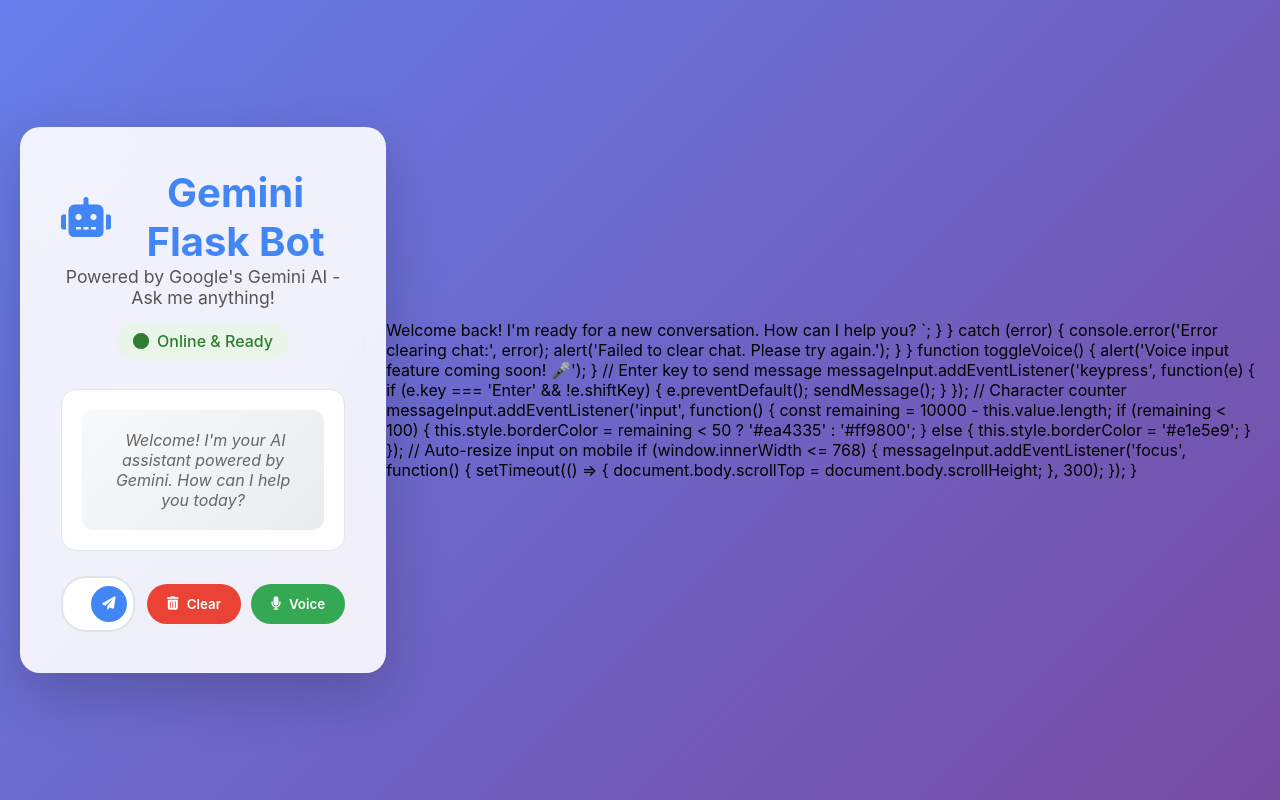
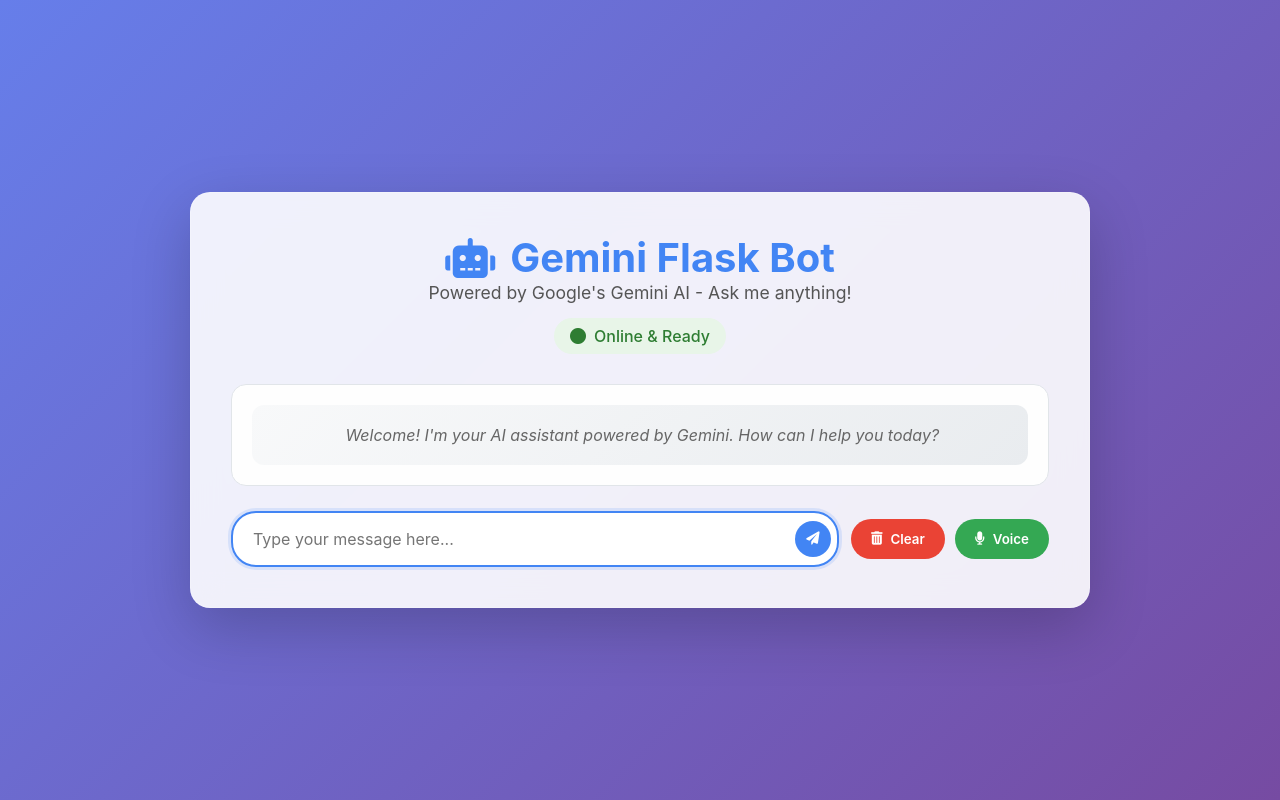
Before and after one commit to thevansh513/Mini, a Flask app: page / in a window 1280 px wide. Run offline with Flask 3, Linux system fonts and the light colour scheme.

Commit message:
Update index.html

```diff
--- a/templates/index.html
+++ b/templates/index.html
@@ -129,109 +129,79 @@
         </div>
     </div>
 </div>
-</body>
-</htmlssageInput');
+
+<script>
+const chatContainer = document.getElementById('chatContainer');
+const messageInput = document.getElementById('messageInput');
 const sendBtn = document.getElementById('sendBtn');
 const typingIndicator = document.getElementById('typingIndicator');
 
 // Auto-focus input
 messageInput.focus();
 
+// Add a message to chat
 function addMessage(message, isUser = false, timestamp = null) {
     const messageDiv = document.createElement('div');
     messageDiv.className = 'message';
-
     const bubbleDiv = document.createElement('div');
     bubbleDiv.className = `message-bubble ${isUser ? 'user-message' : 'bot-message'}`;
-
-            // Use textContent to prevent XSS
     bubbleDiv.textContent = message;
-
-            // Add timestamp
     if (timestamp || !isUser) {
         const timeDiv = document.createElement('div');
         timeDiv.className = 'message-time';
         timeDiv.textContent = timestamp || new Date().toLocaleTimeString();
         bubbleDiv.appendChild(timeDiv);
     }
-
     messageDiv.appendChild(bubbleDiv);
     chatContainer.appendChild(messageDiv);
 
-            // Remove welcome message if it exists
+    // Remove welcome message if present
     const welcomeMsg = chatContainer.querySelector('.welcome-message');
-            if (welcomeMsg && !isUser) {
-                welcomeMsg.remove();
-            }
+    if (welcomeMsg && !isUser) welcomeMsg.remove();
 
     scrollToBottom();
 }
 
-        function showTyping() {
-            typingIndicator.style.display = 'flex';
-            scrollToBottom();
-        }
+// Show typing indicator
+function showTyping() { typingIndicator.style.display = 'flex'; scrollToBottom(); }
+function hideTyping() { typingIndicator.style.display = 'none'; }
+function scrollToBottom() { chatContainer.scrollTop = chatContainer.scrollHeight; }
 
-        function hideTyping() {
-            typingIndicator.style.display = 'none';
-        }
-
-        function scrollToBottom() {
-            chatContainer.scrollTop = chatContainer.scrollHeight;
-        }
-
+// Toggle send button & input loading state
 function setLoading(loading) {
     sendBtn.disabled = loading;
     messageInput.disabled = loading;
-
-            if (loading) {
-                sendBtn.innerHTML = '<i class="fas fa-spinner fa-spin"></i>';
-                showTyping();
-            } else {
-                sendBtn.innerHTML = '<i class="fas fa-paper-plane"></i>';
-                hideTyping();
-            }
+    sendBtn.innerHTML = loading
+        ? '<i class="fas fa-spinner fa-spin"></i>'
+        : '<i class="fas fa-paper-plane"></i>';
+    loading ? showTyping() : hideTyping();
 }
 
+// Send user message to server
 async function sendMessage() {
     const message = messageInput.value.trim();
     if (!message || sendBtn.disabled) return;
-
-            // Add user message
     addMessage(message, true);
     messageInput.value = '';
     setLoading(true);
-
     try {
         const response = await fetch('/chat', {
             method: 'POST',
-                    headers: {
-                        'Content-Type': 'application/json',
-                    },
-                    body: JSON.stringify({ message: message })
+            headers: { 'Content-Type': 'application/json' },
+            body: JSON.stringify({ message })
         });
-
         const data = await response.json();
-
-                if (data.success) {
-                    addMessage(data.response);
-                } else {
-                    addMessage('❌ Error: ' + (data.error || 'Unknown error occurred'));
-                }
+        if (data.success) addMessage(data.response);
+        else addMessage('❌ Error: ' + (data.error || 'Unknown error occurred'));
     } catch (error) {
-                addMessage('❌ Network error: Failed to send message. Please check your connection and try again.');
+        addMessage('❌ Network error: Failed to send message. Please check your connection.');
         console.error('Error:', error);
-            } finally {
-                setLoading(false);
-                messageInput.focus();
-            }
+    } finally { setLoading(false); messageInput.focus(); }
 }
 
+// Clear chat
 async function clearChat() {
-            if (!confirm('Are you sure you want to clear the conversation?')) {
-                return;
-            }
-
+    if (!confirm('Are you sure you want to clear the conversation?')) return;
     try {
         const response = await fetch('/clear', { method: 'POST' });
         if (response.ok) {
@@ -248,34 +218,26 @@
     }
 }
 
-        function toggleVoice() {
-            alert('Voice input feature coming soon! 🎤');
-        }
+// Voice toggle
+function toggleVoice() { alert('Voice input feature coming soon! 🎤'); }
 
-        // Enter key to send message
+// Enter key sends message
 messageInput.addEventListener('keypress', function(e) {
-            if (e.key === 'Enter' && !e.shiftKey) {
-                e.preventDefault();
-                sendMessage();
-            }
+    if (e.key === 'Enter' && !e.shiftKey) { e.preventDefault(); sendMessage(); }
 });
 
-        // Character counter
+// Character counter & border warning
 messageInput.addEventListener('input', function() {
     const remaining = 10000 - this.value.length;
-            if (remaining < 100) {
-                this.style.borderColor = remaining < 50 ? '#ea4335' : '#ff9800';
-            } else {
-                this.style.borderColor = '#e1e5e9';
-            }
+    this.style.borderColor = remaining < 100
+        ? remaining < 50 ? '#ea4335' : '#ff9800'
+        : '#e1e5e9';
 });
 
-        // Auto-resize input on mobile
+// Auto-scroll input focus on mobile
 if (window.innerWidth <= 768) {
     messageInput.addEventListener('focus', function() {
-                setTimeout(() => {
-                    document.body.scrollTop = document.body.scrollHeight;
-                }, 300);
+        setTimeout(() => { document.body.scrollTop = document.body.scrollHeight; }, 300);
     });
 }
 </script>
```
Lines whose indentation alone changed are shown as unchanged.
